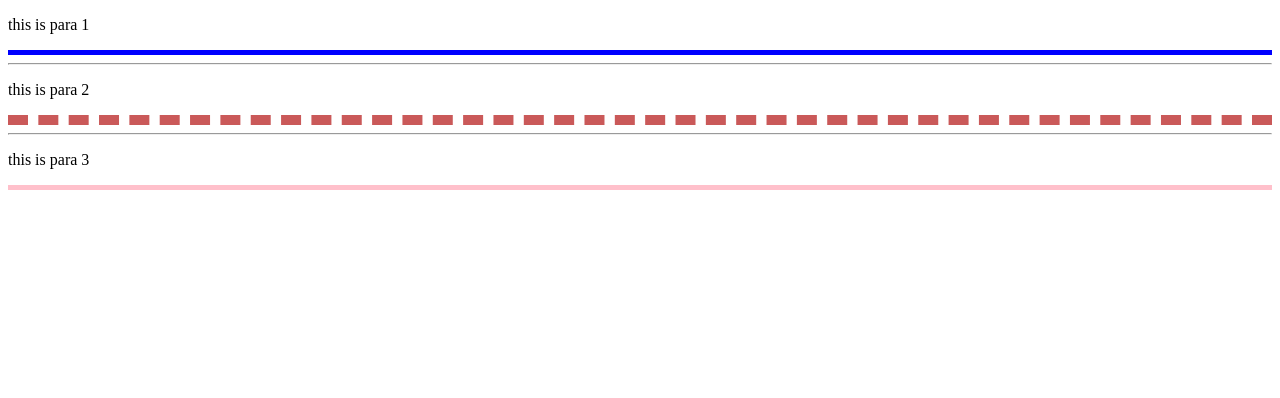
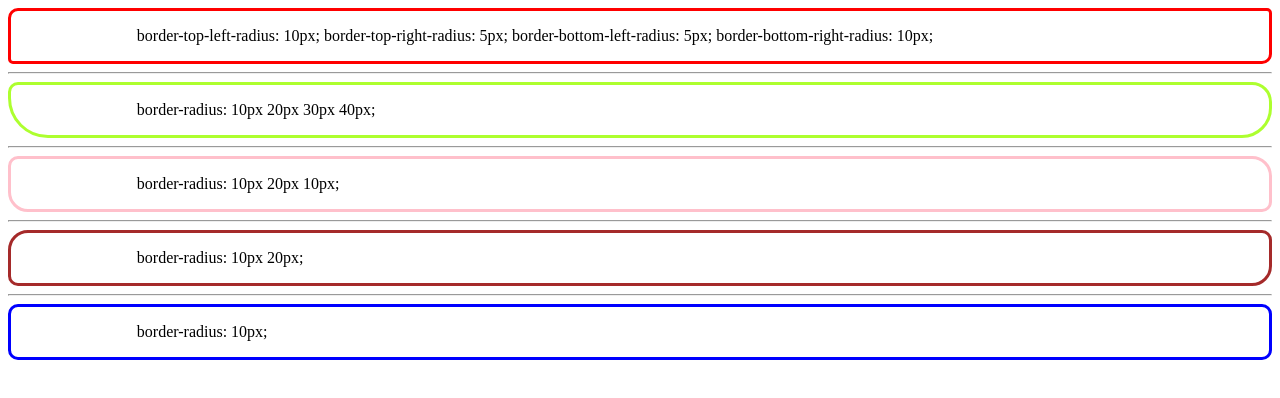
Before and after one commit to imranworkspace/css_practice, a React (Create React App) app: page / in a window 1280 px wide. Shown: the top 398 px of the page. Built offline with nearby package versions, Linux system fonts and the light colour scheme.

Commit message:
border-radius properties

```diff
--- a/src/App.js
+++ b/src/App.js
@@ -1,5 +1,6 @@
 import React from 'react'
-import BorderBottom from './BorderBottom'
+import BorderRadius from './BorderRadius'
+// import BorderBottom from './BorderBottom'
 // import BorderTop from './BorderTop'
 // import BorderRight from './BorderRight'
 // import BorderLeft from './BorderLeft'
@@ -22,7 +23,8 @@ const App = () => {
       {/* <BorderLeft /> */}
       {/* <BorderRight /> */}
       {/* <BorderTop /> */}
-      <BorderBottom />
+      {/* <BorderBottom /> */}
+      <BorderRadius />
     </React.Fragment>
   )
 }
--- /dev/null
+++ b/src/BorderRadius.js
@@ -0,0 +1,33 @@
+import React from 'react'
+import './mycss/border_radius.css'
+const BorderRadius = () => {
+  return (
+    <>
+    <div id='div1'>
+        <p>border-top-left-radius: 10px;
+    border-top-right-radius: 5px;
+    border-bottom-left-radius: 5px;
+    border-bottom-right-radius: 10px;</p>
+    </div>
+    <hr></hr>
+    <div id='div2'>
+        <p>border-radius: 10px 20px 30px 40px; </p>
+    </div>
+    <hr></hr>
+    <div id='div3'>
+        <p>border-radius: 10px 20px 10px;</p>
+    </div>
+    <hr></hr>
+    <div id='div4'>
+        <p>border-radius: 10px 20px;</p>
+    </div>
+    <hr></hr>
+    <div id='div5'>
+        <p>border-radius: 10px;</p>
+    </div>
+    </>
+
+  )
+}
+
+export default BorderRadius
--- /dev/null
+++ b/src/mycss/border_radius.css
@@ -0,0 +1,34 @@
+#div1{
+    border: 3px solid red;
+    border-top-left-radius: 10px;
+    border-top-right-radius: 5px;
+    border-bottom-left-radius: 5px;
+    border-bottom-right-radius: 10px;
+}
+
+p{
+    padding-left: 10%;
+}
+
+#div2{
+    border: 3px solid greenyellow;
+    /* top-left,top-right,bottom-left,bottom-right */
+    border-radius: 10px 20px 30px 40px;
+
+}
+
+#div3{
+    border: 3px solid pink;
+    border-radius: 10px 20px 10px;
+}
+
+#div4{
+    border: 3px solid brown;
+    border-radius: 20px 10px;
+}
+
+
+#div5{
+    border: 3px solid blue;
+    border-radius: 10px;
+}
```
